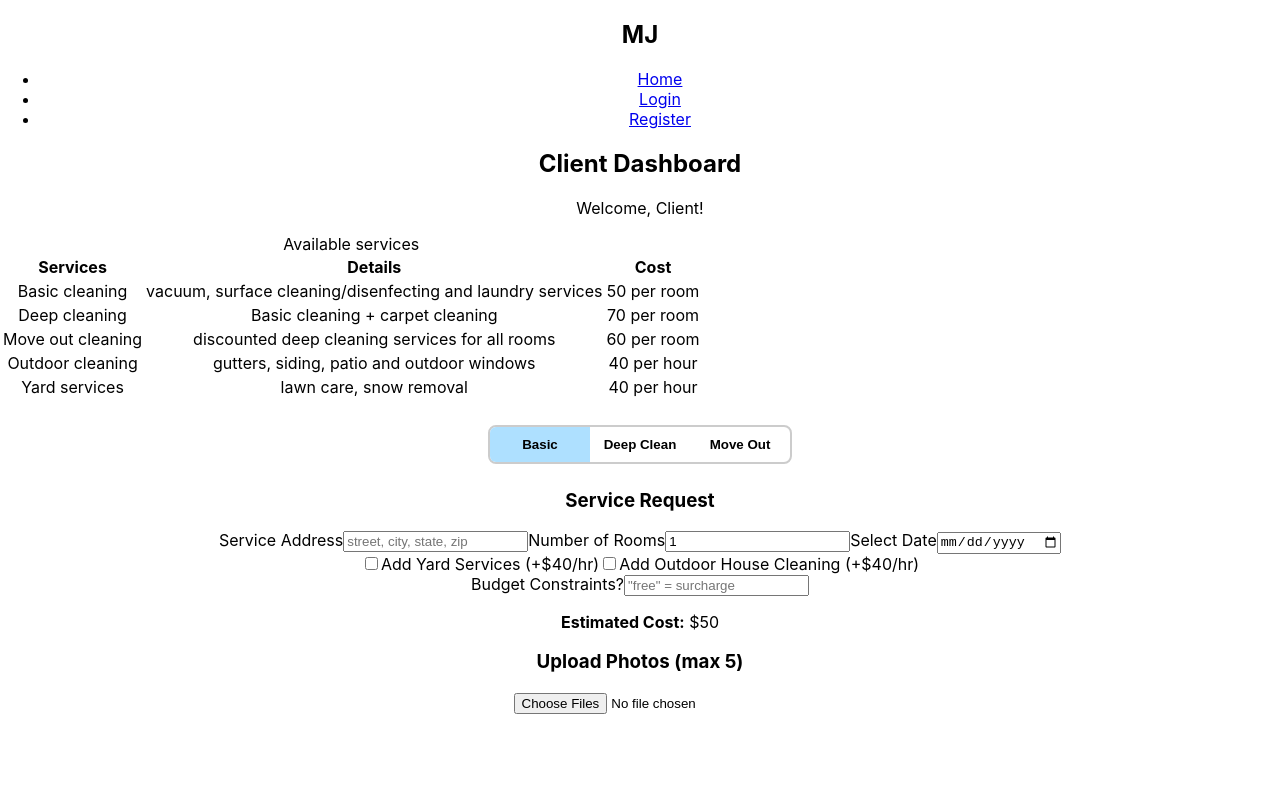
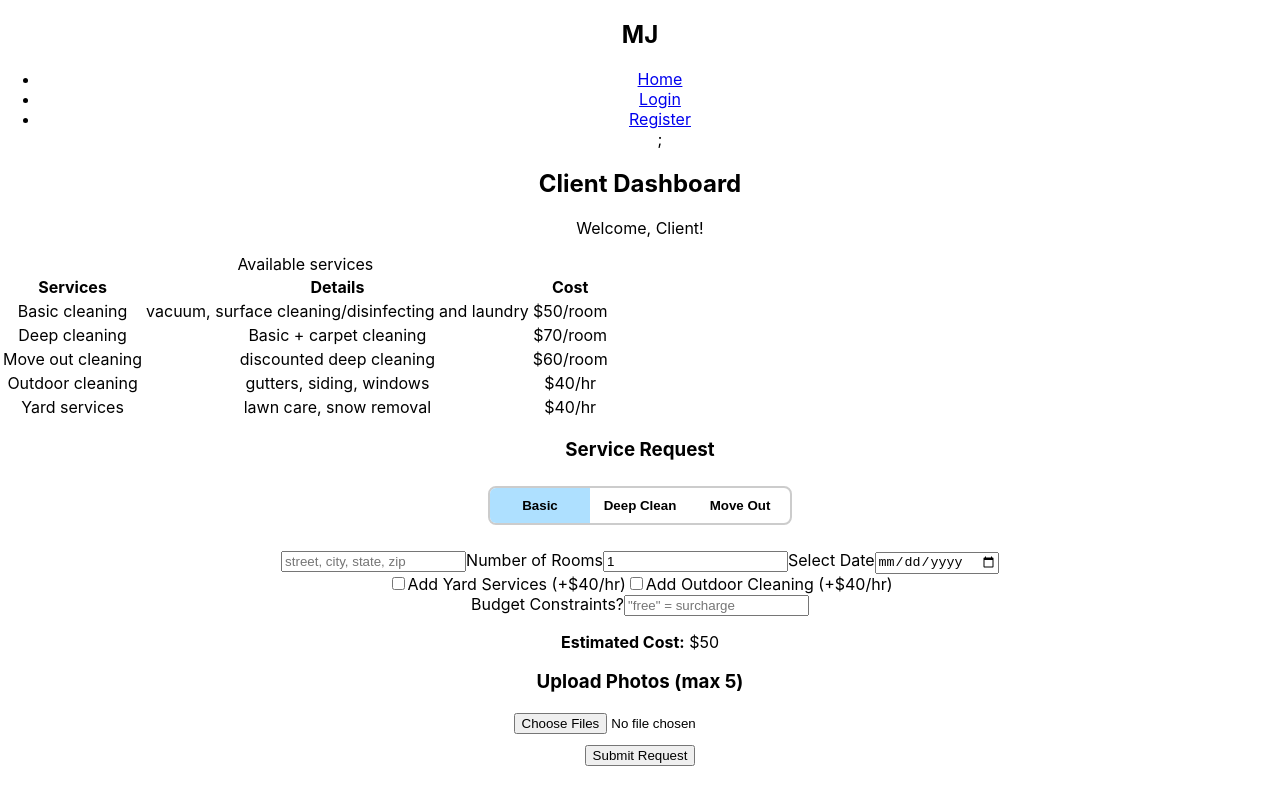
Before and after one commit to whitestjake/mj-cleaning-services, a React (Create React App) app in the folder frontend/: page /client-dashboard in a window 1280 px wide. Built offline with nearby package versions, Linux system fonts and the light colour scheme.

Commit message:
navbar/client update
updated navbar to display a sign out button after users login, and updated client to be able to submit data from the service request form to later be received by the backend

```diff
--- a/frontend/src/App.js
+++ b/frontend/src/App.js
@@ -1,5 +1,6 @@
 
 import { Routes, Route } from 'react-router-dom';
+import { useState } from 'react';
 
 import './App.css';
 import Nav from './components/nav/nav.jsx';
@@ -12,18 +13,20 @@ import ManagerDashboard from './components/dashboards/manager/manager.jsx';
 
 
 function App() {
+  // for tracking logged in status
+  const [isLoggedIn, setIsLoggedIn] = useState(false);
 
 
   return (
     <div className="App">
 
-      <Nav />
+      <Nav isLoggedIn={isLoggedIn} setIsLoggedIn={setIsLoggedIn} />
 
       <Routes>
         {/* Home, Login, Register apart of navbar */}
         <Route path='/' element={<Home />} />
-        <Route path='/login' element={<Login />} />
-        <Route path='/register' element={<Register />} />
+        <Route path='/login' element={<Login setIsLoggedIn={setIsLoggedIn}/>} />
+        <Route path='/register' element={<Register setIsLoggedIn={setIsLoggedIn}/>} />
         {/* client and manager dashboards currently accessible
         by two buttons in login */}
         <Route path='/client-dashboard' element={<ClientDashboard />}/>
--- a/frontend/src/components/dashboards/client/client.jsx
+++ b/frontend/src/components/dashboards/client/client.jsx
@@ -1,6 +1,6 @@
+
 
 import { useState } from 'react';
-
 import './client.css';
 
 const ClientDashboard = () => {
@@ -24,42 +24,77 @@ const ClientDashboard = () => {
         'Deep Clean': 70,
         'Move Out': 60
     };
+
     let estimate = formData.numRooms * prices[formData.serviceType];
-    if(formData.addYard) estimate += yardServices;
-    if(formData.addOutdoor) estimate += outdoorServices;
+    if (formData.addYard) estimate += yardServices;
+    if (formData.addOutdoor) estimate += outdoorServices;
 
     const handleChange = (e) => {
         const { name, value, type, checked } = e.target;
-        setFormData(
-            prev => ({
+
+        setFormData(prev => ({
             ...prev,
             [name]: type === 'checkbox' ? checked : value
-            })
-        )
+        }));
     };
 
+    // file access
     const handlePhotoUpload = (e) => {
-        const files = Array.from(e.target.file);
+        const files = Array.from(e.target.files);
 
         const total = formData.photos.length + files.length;
-
         if (total > 5) {
-            alert('You may only upload up to 5 photos.')
+            alert("You can only upload **up to 5 photos total**.");
             return;
         }
 
         setFormData(prev => ({
             ...prev,
             photos: [...prev.photos, ...files]
-        }))
+        }));
     };
 
     const removePhoto = (index) => {
         setFormData(prev => ({
             ...prev,
             photos: prev.photos.filter((_, i) => i !== index)
-        }))
+        }));
     };
+
+    const handleSubmit = async () => {
+        const form = new FormData();
+
+        // Append text fields
+        for (const key in formData) {
+            if (key !== "photos") {
+                form.append(key, formData[key]);
+            }
+        }
+
+        // Append photos
+        formData.photos.forEach((photo, i) => {
+            form.append("photos", photo);
+        });
+
+        const response = await fetch('/submit', {
+            method: "POST",
+            body: form
+        });
+
+        const data = await response.json();
+        console.log(data);
+    };
+
+// for the backend later
+// import multer from 'multer';
+// const upload = multer({ dest: 'uploads/' });
+
+// app.post('/submit', upload.array('photos', 5), (req, res) => {
+//     console.log(req.body);       // text inputs
+//     console.log(req.files);      // uploaded photos
+
+//     res.json({ message: "OK" });
+// });
 
 
 
@@ -83,61 +118,45 @@ const ClientDashboard = () => {
                         </tr>
                     </thead>
                     <tbody>
-                        <tr>
-                            <td>Basic cleaning</td>
-                            <td>vacuum, surface cleaning/disenfecting and laundry services</td>
-                            <td>50 per room</td>
-                        </tr>
-                        <tr>
-                            <td>Deep cleaning</td>
-                            <td>Basic cleaning + carpet cleaning</td>
-                            <td>70 per room</td>
-                        </tr>
-                        <tr>
-                            <td>Move out cleaning</td>
-                            <td>discounted deep cleaning services for all rooms</td>
-                            <td>60 per room</td>
-                        </tr>
-                        <tr>
-                            <td>Outdoor cleaning</td>
-                            <td>gutters, siding, patio and outdoor windows</td>
-                            <td>40 per hour</td>
-                        </tr>
-                        <tr>
-                            <td>Yard services</td>
-                            <td>lawn care, snow removal</td>
-                            <td>40 per hour</td>
-                        </tr>
+                        <tr><td>Basic cleaning</td><td>vacuum, surface cleaning/disinfecting and laundry</td><td>$50/room</td></tr>
+                        <tr><td>Deep cleaning</td><td>Basic + carpet cleaning</td><td>$70/room</td></tr>
+                        <tr><td>Move out cleaning</td><td>discounted deep cleaning</td><td>$60/room</td></tr>
+                        <tr><td>Outdoor cleaning</td><td>gutters, siding, windows</td><td>$40/hr</td></tr>
+                        <tr><td>Yard services</td><td>lawn care, snow removal</td><td>$40/hr</td></tr>
                     </tbody>
                 </table>
             </div>
+
+
+
+            <div id='client-request-container'>
+                <h3>Service Request</h3>
 
                 {/* service selector bar */}
                 <div id='service-selector'>
                     <div
                         id='selector-highlight'
-                    style={{ transform: `translateX(${services.indexOf(formData.serviceType) * 100}%)` }}
+                        style={{
+                            transform: `translateX(${services.indexOf(formData.serviceType) * 100}%)`
+                        }}
                     />
-
                     {services.map(service => (
                         <button
                             key={service}
                             id={formData.serviceType === service ? "selected" : ""}
-                        onClick={() => setFormData(prev => ({ ...prev, serviceType: service}))}
+                            onClick={() => setFormData(prev => ({ ...prev, serviceType: service }))}
                         >
                             {service}
                         </button>
                     ))}
                 </div>
 
+
                 {/* client input form */}
                 <div id='client-service-request'>
-                <h3>Service Request</h3>
-
-                <label>Service Address</label>
                     <input
                         type='text'
-                    name='client-address'
+                        name='serviceAddress'
                         placeholder='street, city, state, zip'
                         value={formData.serviceAddress}
                         onChange={handleChange}
@@ -178,7 +197,7 @@ const ClientDashboard = () => {
                                 checked={formData.addOutdoor}
                                 onChange={handleChange}
                             />
-                        Add Outdoor House Cleaning (+$40/hr)
+                            Add Outdoor Cleaning (+$40/hr)
                         </label>
                     </div>
 
@@ -191,14 +210,15 @@ const ClientDashboard = () => {
                         onChange={handleChange}
                     />
 
-
                     <div id='service-estimate'>
                         <p><strong>Estimated Cost:</strong> ${estimate}</p>
                     </div>
                 </div>
 
+
+
                 <div id='client-photo-upload'>
-                <h3> Upload Photos (max 5)</h3>
+                    <h3>Upload Photos (max 5)</h3>
 
                     <input
                         type='file'
@@ -210,23 +230,22 @@ const ClientDashboard = () => {
                     <div id="photo-preview-container">
                         {formData.photos.map((photo, index) => (
                             <div id='photo-preview' key={index}>
-                            <img
-                                src={URL.createObjectURL(photo)}
-                                alt={`upload-${index}`}
-                            />
-                            <button
-                                id="remove-photo-btn"
-                                onClick={() => removePhoto(index)}
-                            >
+                                <img src={URL.createObjectURL(photo)} alt="" />
+                                <button onClick={() => removePhoto(index)}>
                                     Remove
                                 </button>
                             </div>
                         ))}
                     </div>
                 </div>
+
+                {/* NEW: submit button */}
+                <button id="submit-request-btn" onClick={handleSubmit}>
+                    Submit Request
+                </button>
             </div>
-    )
-
-}
+        </div>
+    );
+};
 
 export default ClientDashboard;
--- a/frontend/src/components/login/login.jsx
+++ b/frontend/src/components/login/login.jsx
@@ -2,16 +2,18 @@
 import { useNavigate } from 'react-router-dom';
 
 
-const Login = () => {
+const Login = ({ setIsLoggedIn }) => {
 
     const navigate = useNavigate();
 
     const handleClientLogin = () => {
         navigate('/client-dashboard')
+        setIsLoggedIn(true)
     }
 
     const handleManagerLogin = () => {
         navigate('/manager-dashboard')
+        setIsLoggedIn(true)
     }
 
 
--- a/frontend/src/components/nav/nav.jsx
+++ b/frontend/src/components/nav/nav.jsx
@@ -1,8 +1,14 @@
 
-import { Link } from 'react-router-dom';
+import { Link, useNavigate } from 'react-router-dom';
 
 
-const Navbar = () => {
+const Navbar = ({ isLoggedIn, setIsLoggedIn }) => {
+  const navigate = useNavigate();
+
+  const handleSignOut = () => {
+    setIsLoggedIn(false);
+    navigate('/');
+  }
 
     return (
     <nav id='navbar-container'>
@@ -10,8 +16,26 @@ const Navbar = () => {
 
       <ul id='navbar-links'>
         <li><Link to='/'>Home</Link></li>
-        <li><Link to='/login'>Login</Link></li>
-        <li><Link to='/register'>Register</Link></li>
+
+          {!isLoggedIn && (
+            <>
+              <li><Link to='/login'>Login</Link></li>
+              <li><Link to='/register'>Register</Link></li>
+            </>
+          )};
+
+          {isLoggedIn && (
+            <>
+              <li>
+                <button
+                  id='signout-btn'
+                  onClick={handleSignOut}
+                >
+                  Sign Out
+                </button>
+              </li>
+            </>
+          )}
       </ul>
 
     </nav>
@@ -20,4 +44,5 @@ const Navbar = () => {
 
 
 
+
 export default Navbar
--- a/frontend/src/components/register/register.jsx
+++ b/frontend/src/components/register/register.jsx
@@ -1,12 +1,13 @@
 
 import { useNavigate } from 'react-router-dom';
 
-const Register = () => {
+const Register = ({ setIsLoggedIn }) => {
 
     const navigate = useNavigate();
 
     const handleRegistration = () => {
         navigate('/client-dashboard')
+        setIsLoggedIn(true)
     }
 
 
```
Lines whose indentation alone changed are shown as unchanged.
